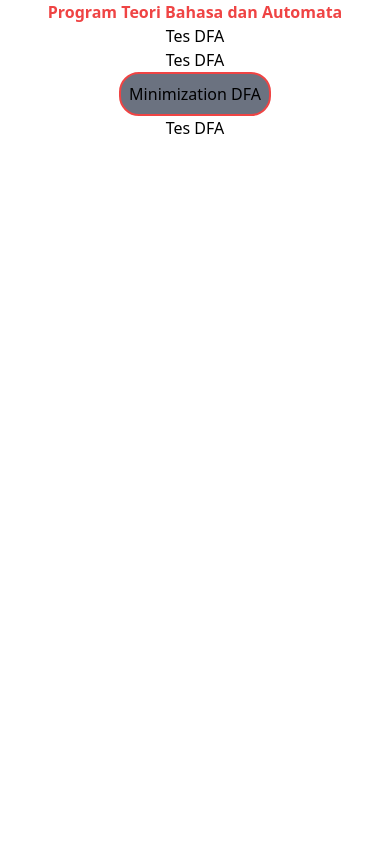
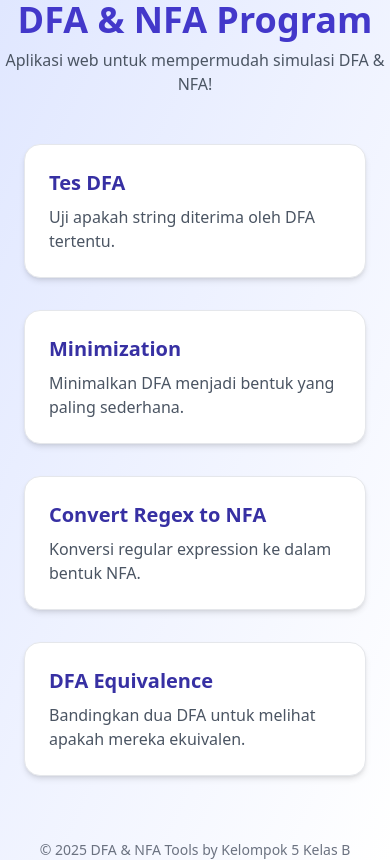
Before and after one commit to naufalfzml/tba-dfa-nfa, a Flask app: page / in a window 390 px wide. Before the commit the page ends 134 px from the top, so only its background shows below. Run offline with Flask 3, Linux system fonts and the light colour scheme.

Commit message:
"ada aja dulu" wkwk

```diff
--- a/app/routes.py
+++ b/app/routes.py
@@ -6,6 +6,34 @@ main = Blueprint('main', __name__)
 @main.route('/')
 def index():
     return render_template('index.html')
+
+@main.route('/tes-dfa')
+def tes_dfa():
+    return render_template('tes_dfa.html')
+
+@main.route('/minimization', methods=['GET', 'POST'])
+def minimization():
+    if request.method == "POST":
+        try:
+            states = set(s.strip() for s in request.form["states"].split(","))
+            alphabet = set(a.strip() for a in request.form["alphabet"].split(","))
+            start_state = request.form["start_state"].strip()
+            final_states = set(s.strip() for s in request.form["final_states"].split(","))
+            raw_transitions = request.form["transitions"].strip().splitlines()
+
+            transitions = {}
+            for line in raw_transitions:
+                parts = [p.strip() for p in line.split(",")]
+                if len(parts) == 3:
+                    state, symbol, target = parts
+                    transitions[(state, symbol)] = target
+
+            result = build_and_minimize_dfa_from_form(states, alphabet, start_state, final_states, transitions)
+            return render_template("minimization.html", result=result)
+        except Exception as e:
+            return render_template("minimization.html", error=str(e))
+
+    return render_template("index.html")
 
 @main.route('/regex-to-nfa', methods=['GET', 'POST'])
 def regex_to_nfaview():
--- a/app/static/output.css
+++ b/app/static/output.css
@@ -591,6 +591,18 @@ video {
   margin-top: 1.5rem;
 }
 
+.mb-12 {
+  margin-bottom: 3rem;
+}
+
+.mt-16 {
+  margin-top: 4rem;
+}
+
+.mt-2 {
+  margin-top: 0.5rem;
+}
+
 .block {
   display: block;
 }
@@ -603,12 +615,20 @@ video {
   display: grid;
 }
 
+.min-h-screen {
+  min-height: 100vh;
+}
+
 .w-full {
   width: 100%;
 }
 
 .max-w-3xl {
   max-width: 48rem;
+}
+
+.max-w-4xl {
+  max-width: 56rem;
 }
 
 .list-inside {
@@ -621,6 +641,10 @@ video {
 
 .grid-cols-2 {
   grid-template-columns: repeat(2, minmax(0, 1fr));
+}
+
+.grid-cols-1 {
+  grid-template-columns: repeat(1, minmax(0, 1fr));
 }
 
 .flex-col {
@@ -641,6 +665,10 @@ video {
 
 .gap-4 {
   gap: 1rem;
+}
+
+.gap-8 {
+  gap: 2rem;
 }
 
 .space-y-4 > :not([hidden]) ~ :not([hidden]) {
@@ -669,6 +697,10 @@ video {
   border-radius: 0.75rem;
 }
 
+.rounded-2xl {
+  border-radius: 1rem;
+}
+
 .border {
   border-width: 1px;
 }
@@ -690,6 +722,11 @@ video {
 .border-gray-300 {
   --tw-border-opacity: 1;
   border-color: rgb(209 213 219 / var(--tw-border-opacity, 1));
+}
+
+.border-gray-200 {
+  --tw-border-opacity: 1;
+  border-color: rgb(229 231 235 / var(--tw-border-opacity, 1));
 }
 
 .bg-red-500 {
@@ -720,6 +757,20 @@ video {
 .bg-white {
   --tw-bg-opacity: 1;
   background-color: rgb(255 255 255 / var(--tw-bg-opacity, 1));
+}
+
+.bg-gradient-to-br {
+  background-image: linear-gradient(to bottom right, var(--tw-gradient-stops));
+}
+
+.from-indigo-100 {
+  --tw-gradient-from: #e0e7ff var(--tw-gradient-from-position);
+  --tw-gradient-to: rgb(224 231 255 / 0) var(--tw-gradient-to-position);
+  --tw-gradient-stops: var(--tw-gradient-from), var(--tw-gradient-to);
+}
+
+.to-white {
+  --tw-gradient-to: #fff var(--tw-gradient-to-position);
 }
 
 .p-5 {
@@ -753,6 +804,11 @@ video {
   padding-bottom: 2rem;
 }
 
+.px-6 {
+  padding-left: 1.5rem;
+  padding-right: 1.5rem;
+}
+
 .text-center {
   text-align: center;
 }
@@ -774,6 +830,16 @@ video {
 .text-sm {
   font-size: 0.875rem;
   line-height: 1.25rem;
+}
+
+.text-4xl {
+  font-size: 2.25rem;
+  line-height: 2.5rem;
+}
+
+.text-xl {
+  font-size: 1.25rem;
+  line-height: 1.75rem;
 }
 
 .font-bold {
@@ -818,9 +884,30 @@ video {
   color: rgb(255 255 255 / var(--tw-text-opacity, 1));
 }
 
+.text-gray-500 {
+  --tw-text-opacity: 1;
+  color: rgb(107 114 128 / var(--tw-text-opacity, 1));
+}
+
+.text-indigo-700 {
+  --tw-text-opacity: 1;
+  color: rgb(67 56 202 / var(--tw-text-opacity, 1));
+}
+
+.text-indigo-800 {
+  --tw-text-opacity: 1;
+  color: rgb(55 48 163 / var(--tw-text-opacity, 1));
+}
+
 .shadow {
   --tw-shadow: 0 1px 3px 0 rgb(0 0 0 / 0.1), 0 1px 2px -1px rgb(0 0 0 / 0.1);
   --tw-shadow-colored: 0 1px 3px 0 var(--tw-shadow-color), 0 1px 2px -1px var(--tw-shadow-color);
+  box-shadow: var(--tw-ring-offset-shadow, 0 0 #0000), var(--tw-ring-shadow, 0 0 #0000), var(--tw-shadow);
+}
+
+.shadow-md {
+  --tw-shadow: 0 4px 6px -1px rgb(0 0 0 / 0.1), 0 2px 4px -2px rgb(0 0 0 / 0.1);
+  --tw-shadow-colored: 0 4px 6px -1px var(--tw-shadow-color), 0 2px 4px -2px var(--tw-shadow-color);
   box-shadow: var(--tw-ring-offset-shadow, 0 0 #0000), var(--tw-ring-shadow, 0 0 #0000), var(--tw-shadow);
 }
 
@@ -832,9 +919,18 @@ video {
   transition-duration: 150ms;
 }
 
+.duration-300 {
+  transition-duration: 300ms;
+}
+
 .hover\:bg-blue-700:hover {
   --tw-bg-opacity: 1;
   background-color: rgb(29 78 216 / var(--tw-bg-opacity, 1));
+}
+
+.hover\:bg-indigo-50:hover {
+  --tw-bg-opacity: 1;
+  background-color: rgb(238 242 255 / var(--tw-bg-opacity, 1));
 }
 
 .focus\:outline-none:focus {
@@ -852,3 +948,9 @@ video {
   --tw-ring-opacity: 1;
   --tw-ring-color: rgb(59 130 246 / var(--tw-ring-opacity, 1));
 }
+
+@media (min-width: 768px) {
+  .md\:grid-cols-2 {
+    grid-template-columns: repeat(2, minmax(0, 1fr));
+  }
+}
--- a/app/templates/index.html
+++ b/app/templates/index.html
@@ -6,13 +6,36 @@
     <link href="{{ url_for('static', filename='../static/output.css') }}" rel="stylesheet">
     <title>Tugas Kelompok Program TBA</title>
 </head>
-<body>
-    <div class="flex flex-col items-center justify-center">
-    <h1 class="font-bold text-red-500">Program Teori Bahasa dan Automata</h1>
-    <button type="submit" onclick="">Tes DFA</button>
-    <button type="submit" onclick="">Tes DFA</button>
-    <button class="rounded-[20px] bg-gray-500 p-2 border-2 border-red-500" type="submit" onclick="">Minimization DFA</button>
-    <button type="submit" onclick="">Tes DFA</button>
-    </div>
+<body class="bg-gradient-to-br from-indigo-100 to-white min-h-screen flex flex-col items-center justify-center font-sans">
+  <header class="mb-12 text-center">
+    <h1 class="text-4xl font-bold text-indigo-700">DFA & NFA Program</h1>
+    <p class="text-gray-600 mt-2">Aplikasi web untuk mempermudah simulasi DFA & NFA!</p>
+  </header>
+
+  <main class="grid grid-cols-1 md:grid-cols-2 gap-8 max-w-4xl w-full px-6">
+    <a href="/tes-dfa" class="bg-white shadow-md rounded-2xl p-6 transition-transform duration-300 ease-in-out transform hover:scale-110 hover:bg-indigo-50 border border-gray-200">
+      <h2 class="text-xl font-semibold text-indigo-800 mb-2">Tes DFA</h2>
+      <p class="text-gray-600">Uji apakah string diterima oleh DFA tertentu.</p>
+    </a>
+
+    <a href="/minimization" class="bg-white shadow-md rounded-2xl p-6 transition-transform duration-300 ease-in-out transform hover:scale-110 hover:bg-indigo-50 border border-gray-200">
+      <h2 class="text-xl font-semibold text-indigo-800 mb-2">Minimization</h2>
+      <p class="text-gray-600">Minimalkan DFA menjadi bentuk yang paling sederhana.</p>
+    </a>
+
+    <a href="/regex-to-nfa" class="bg-white shadow-md rounded-2xl p-6 transition-transform duration-300 ease-in-out transform hover:scale-110 hover:bg-indigo-50 border border-gray-200">
+      <h2 class="text-xl font-semibold text-indigo-800 mb-2">Convert Regex to NFA</h2>
+      <p class="text-gray-600">Konversi regular expression ke dalam bentuk NFA.</p>
+    </a>
+
+    <a href="/dfa-equivalence" class="bg-white shadow-md rounded-2xl p-6 transition-transform duration-300 ease-in-out transform hover:scale-110 hover:bg-indigo-50 border border-gray-200">
+      <h2 class="text-xl font-semibold text-indigo-800 mb-2">DFA Equivalence</h2>
+      <p class="text-gray-600">Bandingkan dua DFA untuk melihat apakah mereka ekuivalen.</p>
+    </a>
+  </main>
+
+  <footer class="mt-16 text-gray-500 text-sm">
+    &copy; 2025 DFA & NFA Tools by Kelompok 5 Kelas B
+  </footer>
 </body>
 </html>
--- a/app/templates/regex_to_nfa.html
+++ b/app/templates/regex_to_nfa.html
@@ -28,6 +28,7 @@
                     <li><code>(a|b)*</code> - kombinasi 'a' dan 'b'</li>
                 </ul>
             </div>
+            <button class="bg-blue-600 text-white rounded-md hover:bg-blue-700 px-4 py-2 mt-6" onclick="window.history.back()">Back</button>
         </div>
 
         {% if error %}
```
Also changed, not shown: app/logic/minimization_dfa.py (+130 -0 lines), app/templates/minimization.html (+52 -2 lines).
